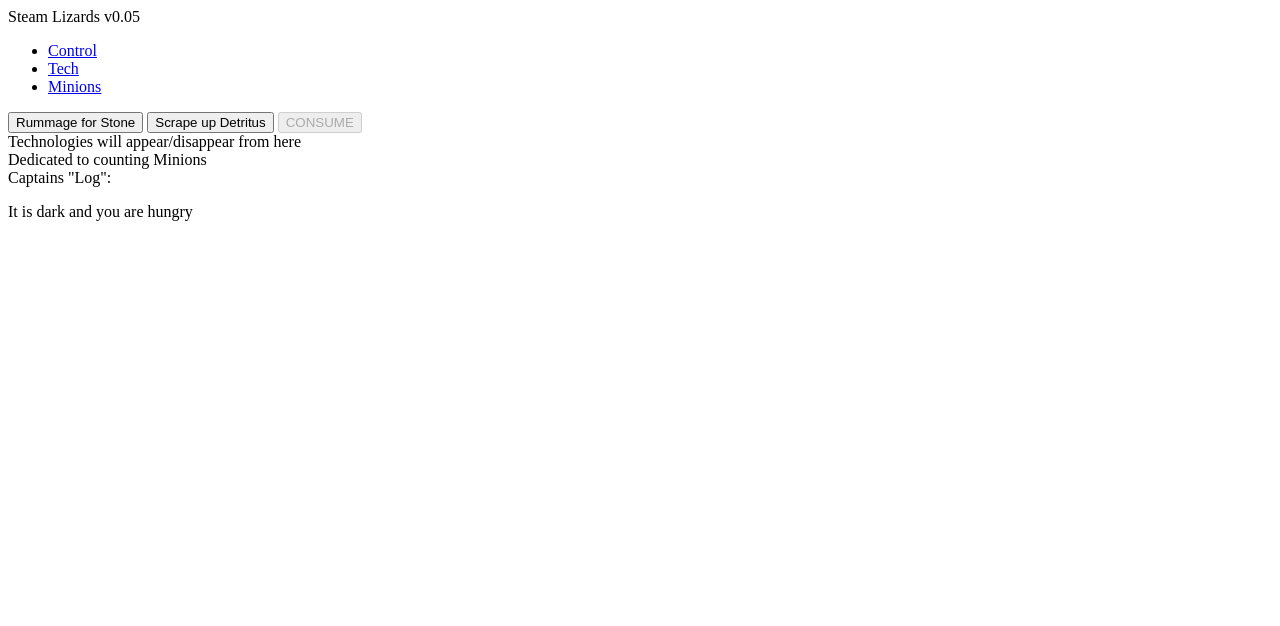
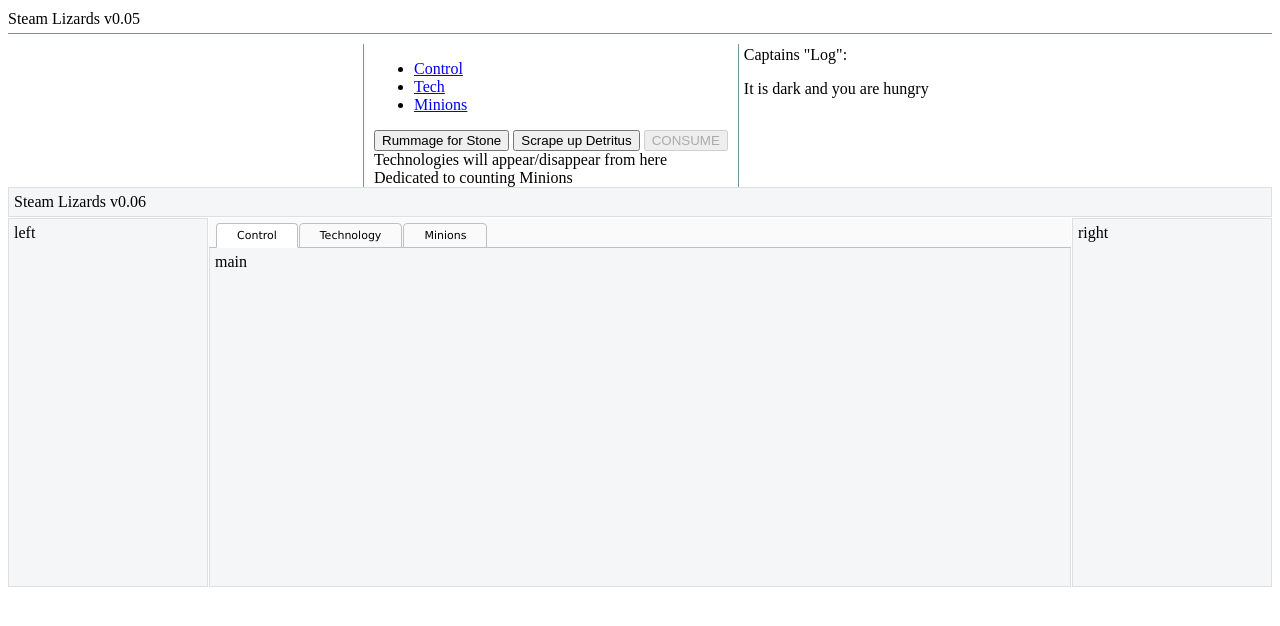
Before and after one commit to kobyov/steamlizards, a plain HTML site: page index.html in a window 1280 px wide. Both pictures are taken after a click on the link "Control". Drawn offline with Linux system fonts and the light colour scheme.

Commit message:
added css, set up test w2ui for new UI design

```diff
--- /dev/null
+++ b/css/main.css
@@ -0,0 +1,27 @@
+#mainwindow{
+    display: flex;
+    flex-flow: row nowrap;
+    flex-grow: 1 2 1;
+    flex-basis: auto;
+}
+
+#topbar {
+    border-bottom: 1px solid #7493A3;
+    width: 100%;
+    padding: 2px 0px 5px 0px;
+    margin: 0px 0px 10px 0px;
+}
+
+#storage {
+    width: 350px;
+    border-right: 1px solid #7493A3;
+    padding: 2px 5px 5px 0px;
+    margin: 0px 10px 0px 0px
+}
+
+#log {
+    width: 250px;
+    border-left: 1px solid #7493A3;
+    padding: 2px 0px 5px 5px;
+    margin: 0px 0px 0px 10px
+}
--- a/index.html
+++ b/index.html
@@ -1,6 +1,9 @@
 <head>
     <title>Steam Lizards</title>
     <script data-main="js/index" src="js/lib/require-2.1.17-min.js"></script>
+    <link rel="stylesheet" type="text/css" href="css/main.css">
+    <link rel="stylesheet" type="text/css" href="js/lib/w2ui-1.4.2.css">
+    <link rel="icon" type="image/png" href="favicon.png">
 </head>
 <body>
 <div id="rootContainer">
@@ -28,8 +31,7 @@
             </div>
             <div id="log">Captains "Log":<p id='log_contents'></p></div>
         </div>
-
-        <div class="clearing"></div>
     </div>
 </div>
+<div id="layout" style="width: 100%; height: 400px;"></div>
 </body>
--- a/js/app/core.js
+++ b/js/app/core.js
@@ -6,7 +6,8 @@ define(function (require) {
         technology_js = require('app/technology'),
         minion_js = require('app/minion'),
         housing_js = require('app/housing'),
-        gui_js = require('app/gui');
+        gui_js = require('app/gui'),
+        w2ui = require('w2ui-1.4.2');
 
     //init clock
     var ticklength = 200;
@@ -24,6 +25,29 @@ define(function (require) {
         var clock = setInterval(function () {tick(); }, ticklength);
 
 
+    var pstyle = 'border: 1px solid #dfdfdf; padding: 5px;';
+    $('#layout').w2layout({
+        name: 'layout',
+        panels: [
+            { type: 'top', size: 30, resizable: true, style: pstyle, content: 'Steam Lizards v0.06' },
+            { type: 'left', size: 200, resizable: true, style: pstyle, content: 'left' },
+            { type: 'main', style: pstyle + 'border-top: 0px;', content: 'main',
+                tabs: {
+                    active: 'tab_control',
+                    tabs: [
+                        { id: 'tab_control', caption: 'Control' },
+                        { id: 'tab_tech', caption: 'Technology' },
+                        { id: 'tab_minion', caption: 'Minions' },
+                    ],
+                    onClick: function (event) {
+                        this.owner.content('main', event);
+                    }
+                }
+            },
+            { type: 'right', size: 200, resizable: true, style: pstyle, content: 'right'}
+        ]
+    });
+
 
         //add listeners to buttons
         $("#btn_stone").on("click", collect_stone);
```
Also changed, not shown: favicon.png (added).
